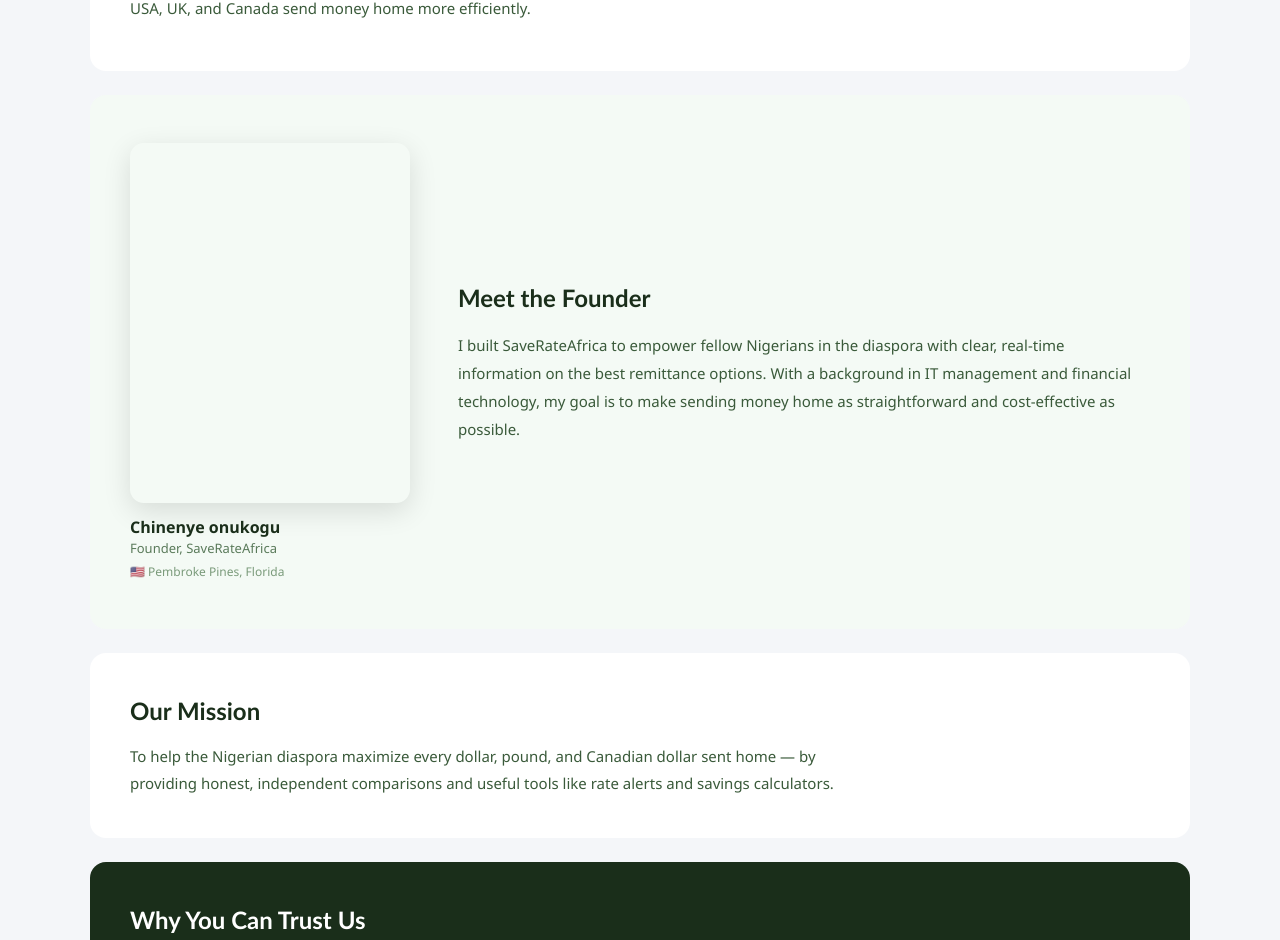
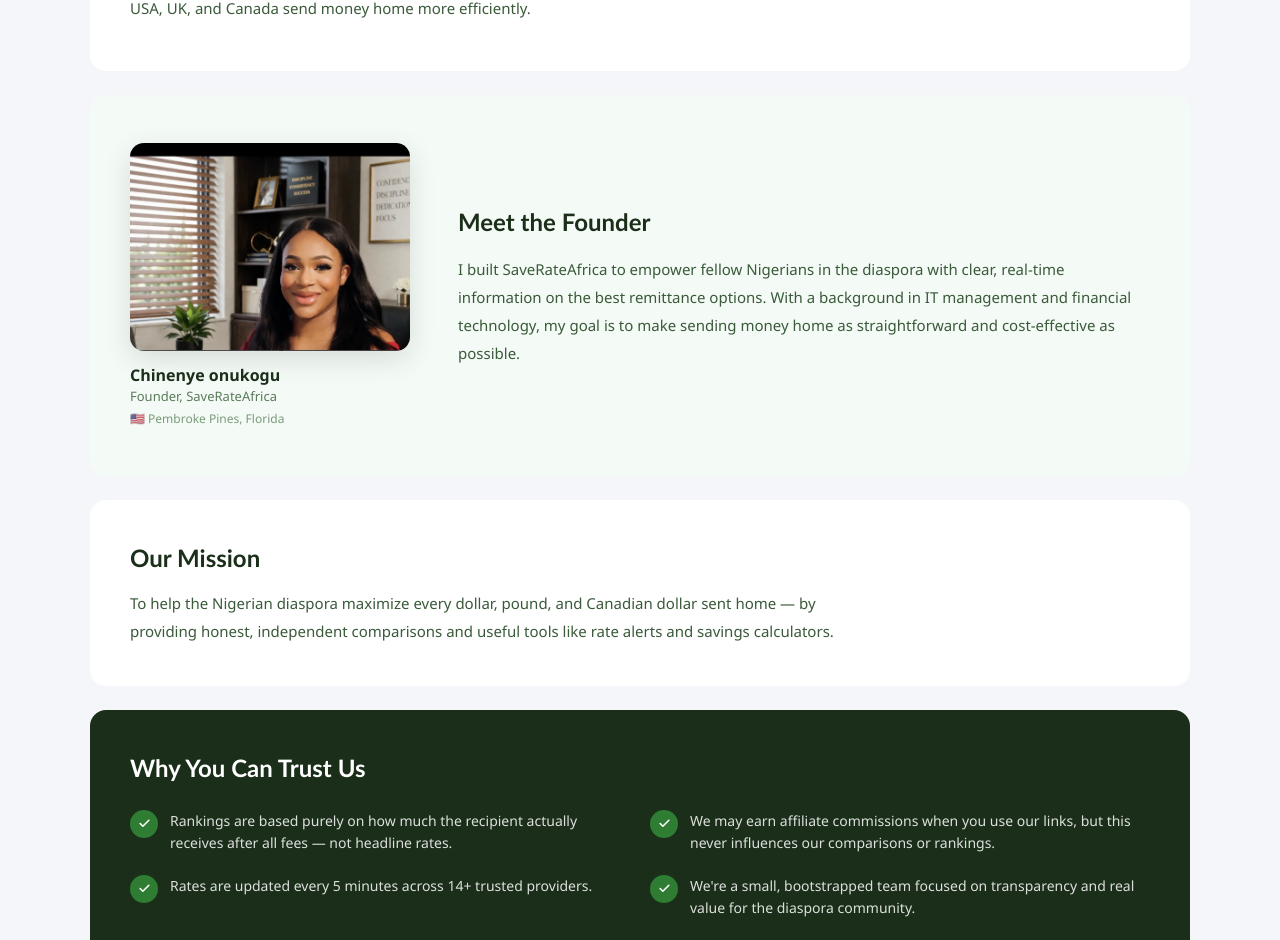
Before and after one commit to Chinenyeonukogu/SaveRateAfrica, a Next.js app: page /about in a window 1280 px wide. Shown: the part 832-1772 px from the top of the page. Built offline with nearby package versions, Linux system fonts and the light colour scheme.

Commit message:
Fix founder image source

```diff
--- a/app/about/page.tsx
+++ b/app/about/page.tsx
@@ -95,7 +95,7 @@ export default function AboutPage() {
                     className="h-auto w-full object-cover"
                     height={720}
                     sizes="(max-width: 1023px) 240px, 280px"
-                    src="/founder-chinenye-onukogu-placeholder.svg"
+                    src="/founder-chinenye-onukogu.png"
                     width={560}
                   />
                 </div>
```
